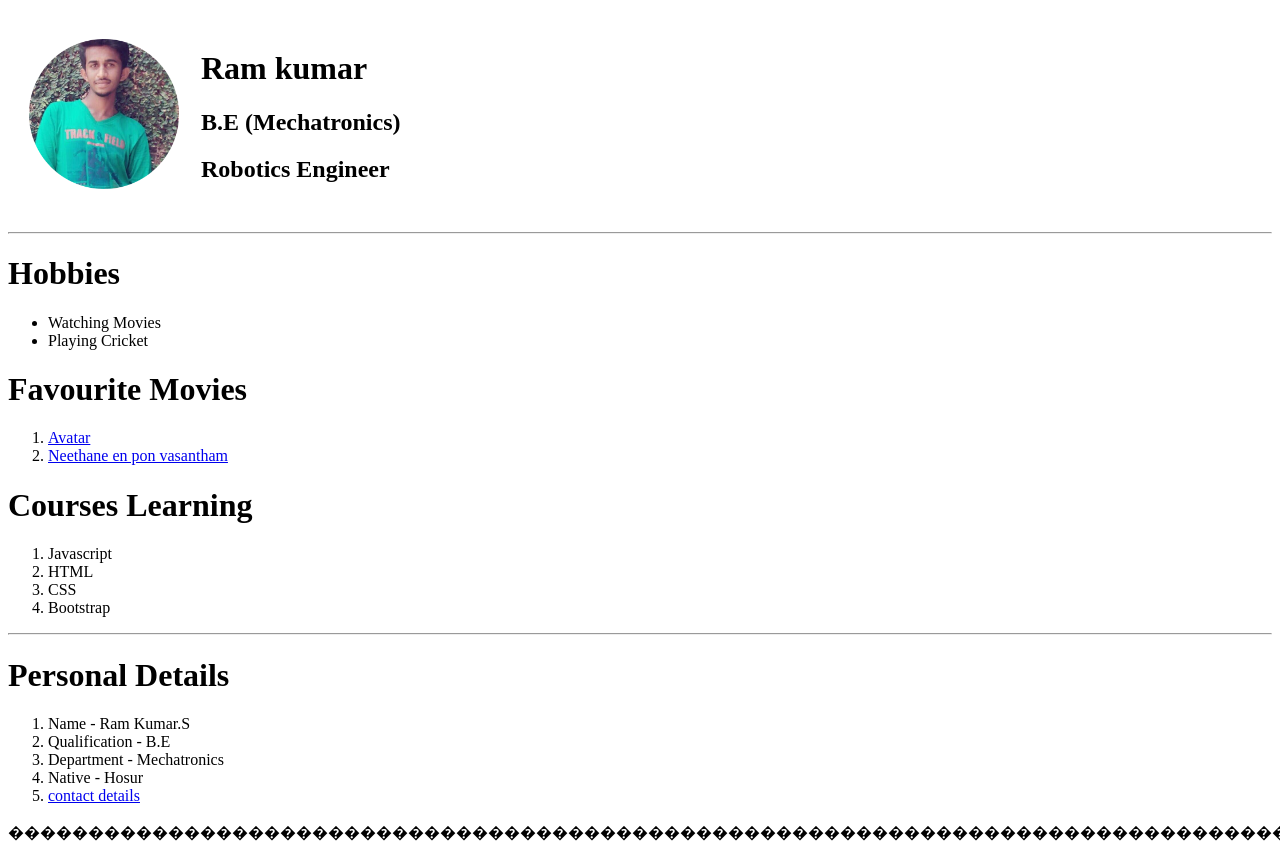
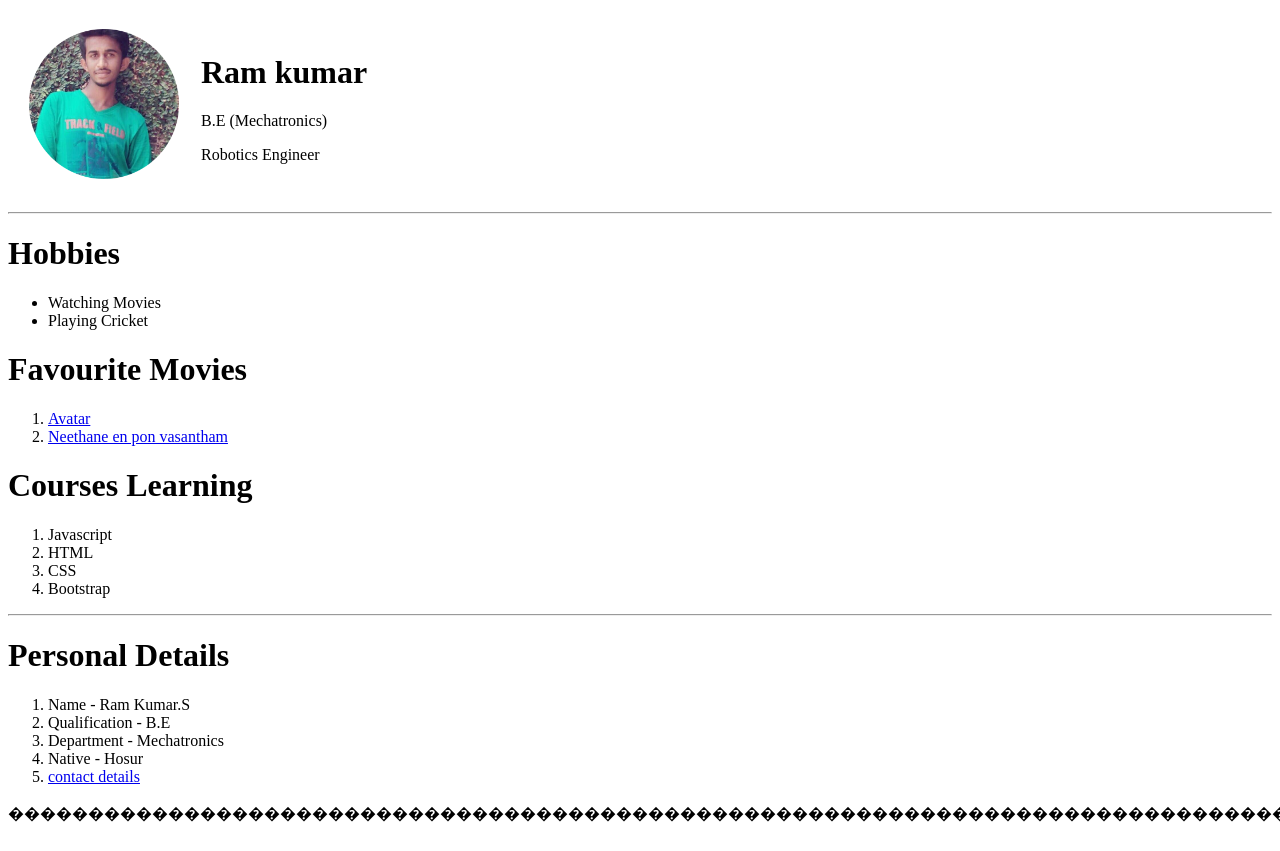
Before and after one commit to RAMKUMARSAMRAJ/cv, a plain HTML site: page index.html in a window 1280 px wide. Shown: the top 851 px of the page. Drawn offline with Linux system fonts and the light colour scheme.

Commit message:
Update index.html

```diff
--- a/index.html
+++ b/index.html
@@ -12,8 +12,8 @@
         </td>
         <td>
         <h1>Ram kumar</h1>
-          <h2>B.E (Mechatronics)</h2>
-          <h2>Robotics Engineer</h2>
+          <p>B.E (Mechatronics)</p>
+          <p>Robotics Engineer</p>
         </td>
       </tr>
     </table>
```
